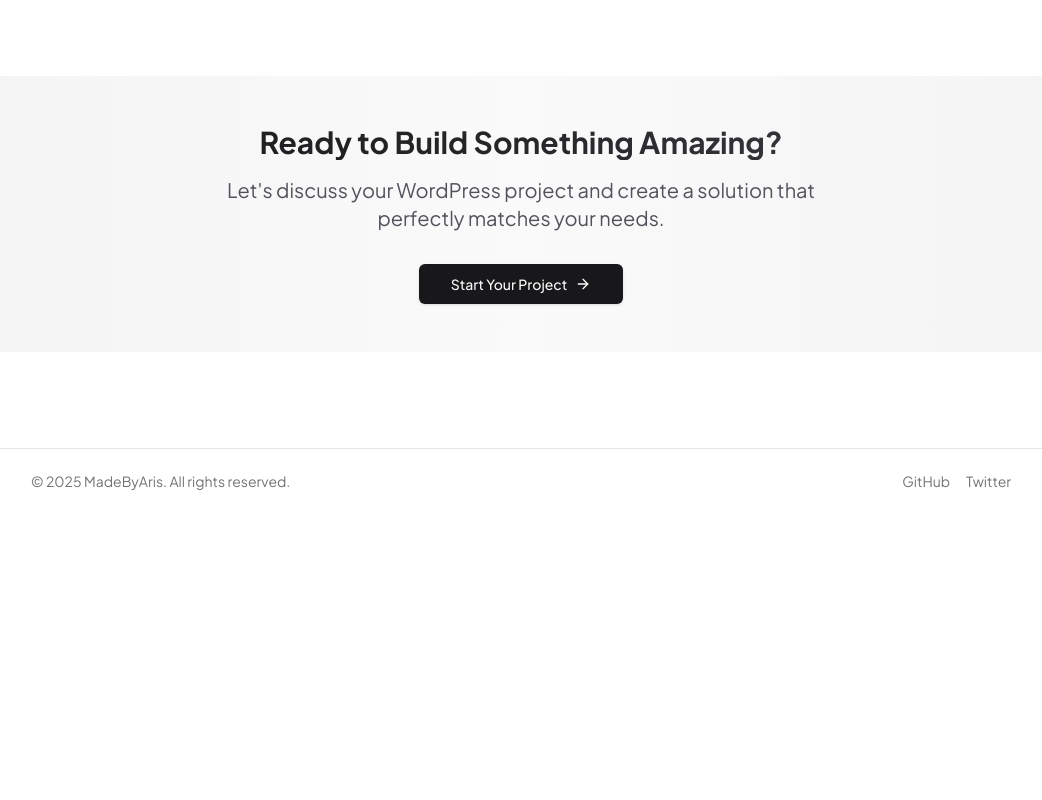
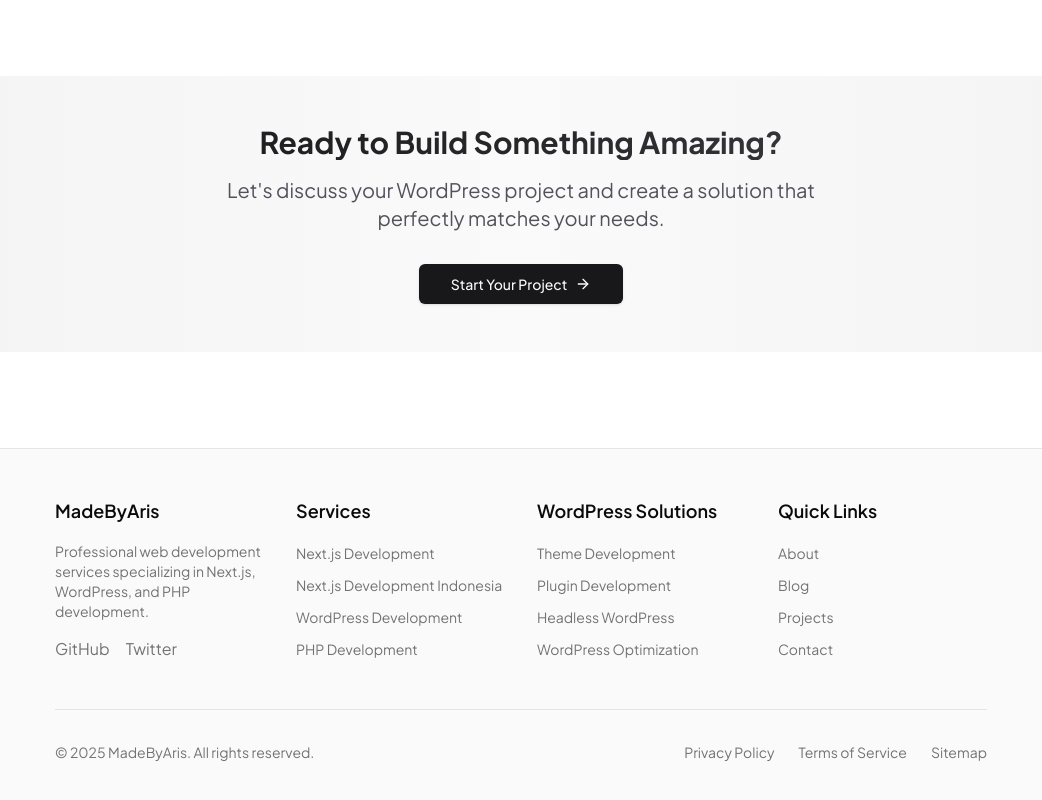
Before and after one commit to madebyaris/madebyaris.com, a Next.js app: page /services/wordpress in a window 1280 px wide. Shown: the part 1709-2509 px from the top of the page, without its empty margins (119-1161 px from the left). Before the commit the page ends 2222 px from the top, so only its background shows below. Built offline with nearby package versions, Linux system fonts and the light colour scheme; no server answers.

Commit message:
update the sitemaps and update the footer.

```diff
--- a/app/sitemap.ts
+++ b/app/sitemap.ts
@@ -42,12 +42,41 @@ export default async function sitemap(): Promise<MetadataRoute.Sitemap> {
       priority: 0.7,
     },
     {
+      url: `${baseUrl}/nextjs-development-indonesia`,
+      lastModified: new Date(),
+      changeFrequency: 'monthly' as const,
+      priority: 0.7,
+    },
+    {
       url: `${baseUrl}/services/wordpress`,
       lastModified: new Date(),
       changeFrequency: 'monthly' as const,
       priority: 0.7,
     },
-
+    {
+      url: `${baseUrl}/services/wordpress/theme-development`,
+      lastModified: new Date(),
+      changeFrequency: 'monthly' as const,
+      priority: 0.7,
+    },
+    {
+      url: `${baseUrl}/services/wordpress/plugin-development`,
+      lastModified: new Date(),
+      changeFrequency: 'monthly' as const,
+      priority: 0.7,
+    },
+    {
+      url: `${baseUrl}/services/wordpress/headless-development`,
+      lastModified: new Date(),
+      changeFrequency: 'monthly' as const,
+      priority: 0.7,
+    },
+    {
+      url: `${baseUrl}/services/wordpress/optimization`,
+      lastModified: new Date(),
+      changeFrequency: 'monthly' as const,
+      priority: 0.7,
+    },
     {
       url: `${baseUrl}/services/php-development`,
       lastModified: new Date(),
--- a/components/footer.tsx
+++ b/components/footer.tsx
@@ -3,32 +3,139 @@ import Link from 'next/link'
 
 export function Footer() {
   return (
-    <footer className="border-t">
-      <div className="container flex h-16 items-center justify-between py-4 w-full max-w-[980px] mx-auto">
-        <div className="flex items-center justify-start gap-4">
+    <footer className="border-t bg-zinc-50 dark:bg-zinc-950">
+      <div className="container relative mx-auto max-w-[980px] px-4 py-12 sm:px-6 flex flex-col items-center">
+        <div className="grid grid-cols-1 md:grid-cols-4 gap-8 w-full">
+          {/* Company Info */}
+          <div className="space-y-4">
+            <h3 className="text-lg font-semibold">MadeByAris</h3>
             <p className="text-sm text-muted-foreground">
-            © {new Date().getFullYear()} MadeByAris. All rights reserved.
+              Professional web development services specializing in Next.js, WordPress, and PHP development.
             </p>
-        </div>
-        <div className="flex items-center justify-end gap-4">
+            <div className="flex space-x-4">
               <Link
                 href="https://github.com/madebyaris"
                 target="_blank"
                 rel="noopener noreferrer"
-            className="text-sm text-muted-foreground hover:text-foreground"
+                className="text-muted-foreground hover:text-foreground"
+                aria-label="GitHub"
               >
                 GitHub
               </Link>
               <Link
-            href="https://twitter.com/madebyaris"
+                href="https://twitter.com/arisberikut"
                 target="_blank"
                 rel="noopener noreferrer"
-            className="text-sm text-muted-foreground hover:text-foreground"
+                className="text-muted-foreground hover:text-foreground"
+                aria-label="Twitter"
               >
                 Twitter
               </Link>
             </div>
           </div>
+
+          {/* Services */}
+          <div className="space-y-4">
+            <h3 className="text-lg font-semibold">Services</h3>
+            <ul className="space-y-2">
+              <li>
+                <Link href="/services/nextjs-development" className="text-sm text-muted-foreground hover:text-foreground">
+                  Next.js Development
+                </Link>
+              </li>
+              <li>
+                <Link href="/nextjs-development-indonesia" className="text-sm text-muted-foreground hover:text-foreground">
+                  Next.js Development Indonesia
+                </Link>
+              </li>
+              <li>
+                <Link href="/services/wordpress" className="text-sm text-muted-foreground hover:text-foreground">
+                  WordPress Development
+                </Link>
+              </li>
+              <li>
+                <Link href="/services/php-development" className="text-sm text-muted-foreground hover:text-foreground">
+                  PHP Development
+                </Link>
+              </li>
+            </ul>
+          </div>
+
+          {/* WordPress Services */}
+          <div className="space-y-4">
+            <h3 className="text-lg font-semibold">WordPress Solutions</h3>
+            <ul className="space-y-2">
+              <li>
+                <Link href="/services/wordpress/theme-development" className="text-sm text-muted-foreground hover:text-foreground">
+                  Theme Development
+                </Link>
+              </li>
+              <li>
+                <Link href="/services/wordpress/plugin-development" className="text-sm text-muted-foreground hover:text-foreground">
+                  Plugin Development
+                </Link>
+              </li>
+              <li>
+                <Link href="/services/wordpress/headless-development" className="text-sm text-muted-foreground hover:text-foreground">
+                  Headless WordPress
+                </Link>
+              </li>
+              <li>
+                <Link href="/services/wordpress/optimization" className="text-sm text-muted-foreground hover:text-foreground">
+                  WordPress Optimization
+                </Link>
+              </li>
+            </ul>
+          </div>
+
+          {/* Quick Links */}
+          <div className="space-y-4">
+            <h3 className="text-lg font-semibold">Quick Links</h3>
+            <ul className="space-y-2">
+              <li>
+                <Link href="/about" className="text-sm text-muted-foreground hover:text-foreground">
+                  About
+                </Link>
+              </li>
+              <li>
+                <Link href="/blog" className="text-sm text-muted-foreground hover:text-foreground">
+                  Blog
+                </Link>
+              </li>
+              <li>
+                <Link href="/projects" className="text-sm text-muted-foreground hover:text-foreground">
+                  Projects
+                </Link>
+              </li>
+              <li>
+                <Link href="/contact" className="text-sm text-muted-foreground hover:text-foreground">
+                  Contact
+                </Link>
+              </li>
+            </ul>
+          </div>
+        </div>
+
+        {/* Bottom Bar */}
+        <div className="mt-12 pt-8 border-t border-zinc-200 dark:border-zinc-800 w-full max-w-[980px]">
+          <div className="flex flex-col sm:flex-row justify-between items-center gap-4">
+            <p className="text-sm text-muted-foreground">
+              © {new Date().getFullYear()} MadeByAris. All rights reserved.
+            </p>
+            <nav className="flex gap-6">
+              <Link href="/privacy-policy" className="text-sm text-muted-foreground hover:text-foreground">
+                Privacy Policy
+              </Link>
+              <Link href="/terms-of-service" className="text-sm text-muted-foreground hover:text-foreground">
+                Terms of Service
+              </Link>
+              <Link href="/sitemap.xml" className="text-sm text-muted-foreground hover:text-foreground">
+                Sitemap
+              </Link>
+            </nav>
+          </div>
+        </div>
+      </div>
     </footer>
   )
 }
```
Lines whose indentation alone changed are shown as unchanged.
